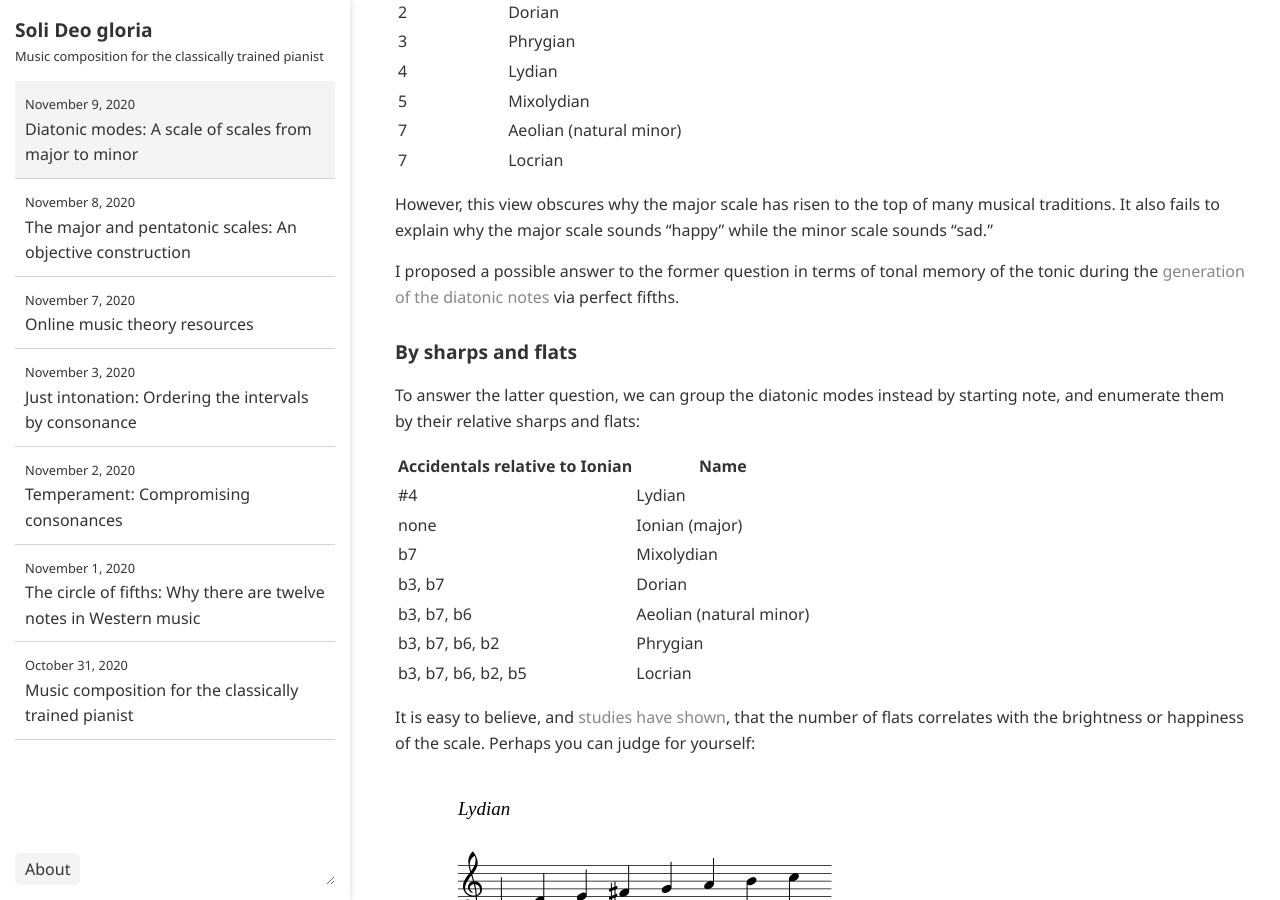
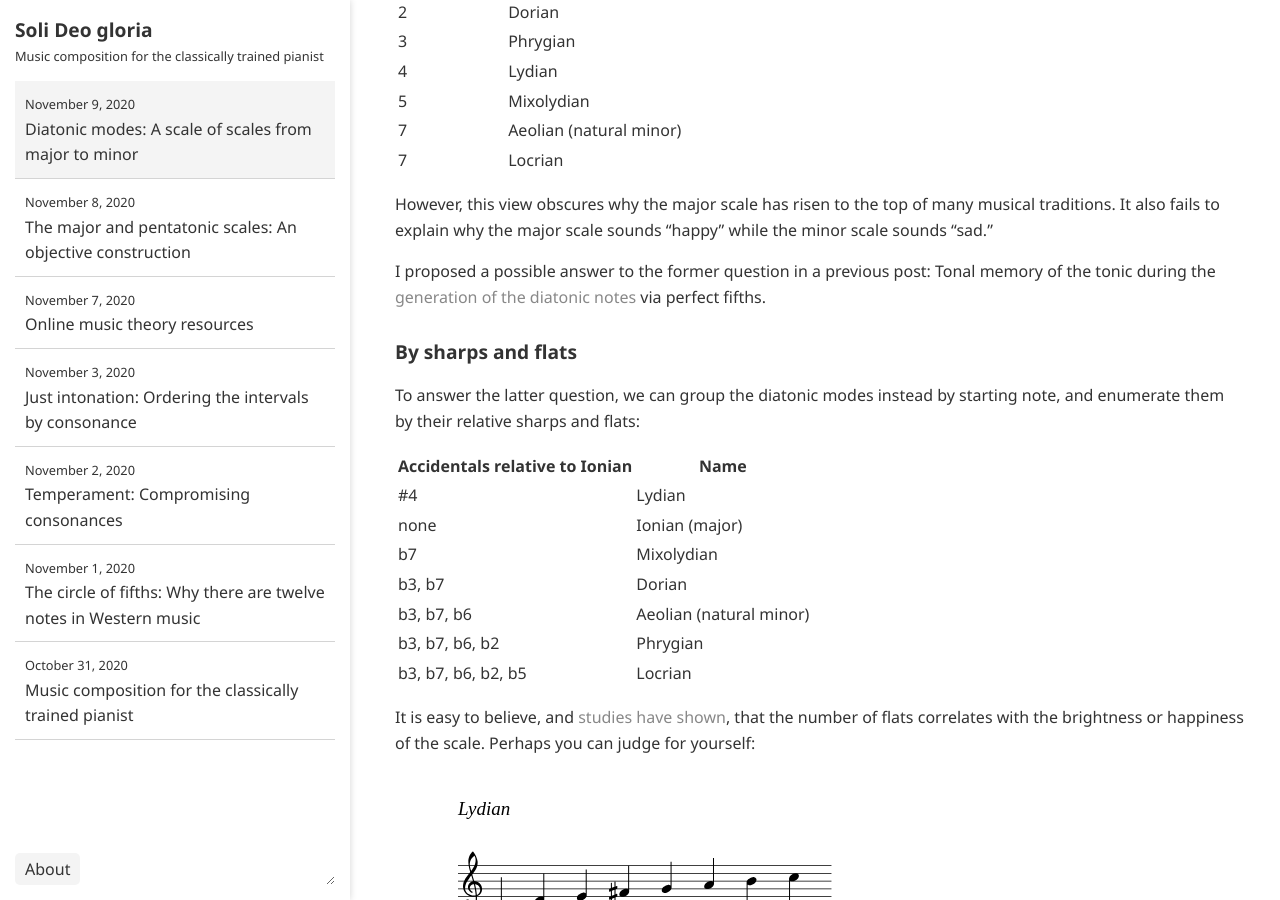
Before and after one commit to ansyblenetwork/sdg, a Jekyll site: the page built from _posts/2020-11-09-diatonic-modes-a.md, in a window 1280 px wide and 900 px high, scrolled down 389 px. Built offline with Jekyll 4.4.1, drawn with Linux system fonts in a browser that asks for light colours.

Commit message:
Update 2020-11-09-diatonic-modes-a.md

```diff
--- a/_posts/2020-11-09-diatonic-modes-a.md
+++ b/_posts/2020-11-09-diatonic-modes-a.md
@@ -20,7 +20,7 @@ One way to organize the multiple diatonic modes, which makes transparent their c
 
 However, this view obscures why the major scale has risen to the top of many musical traditions. It also fails to explain why the major scale sounds "happy" while the minor scale sounds "sad."
 
-I proposed a possible answer to the former question in terms of tonal memory of the tonic during the [generation of the diatonic notes]({{ "" | relative_url }}{% post_url 2020-11-08-the-major-and %}) via perfect fifths.
+I proposed a possible answer to the former question in a previous post: Tonal memory of the tonic during the [generation of the diatonic notes]({{ "" | relative_url }}{% post_url 2020-11-08-the-major-and %}) via perfect fifths.
 
 ### By sharps and flats
 
```
